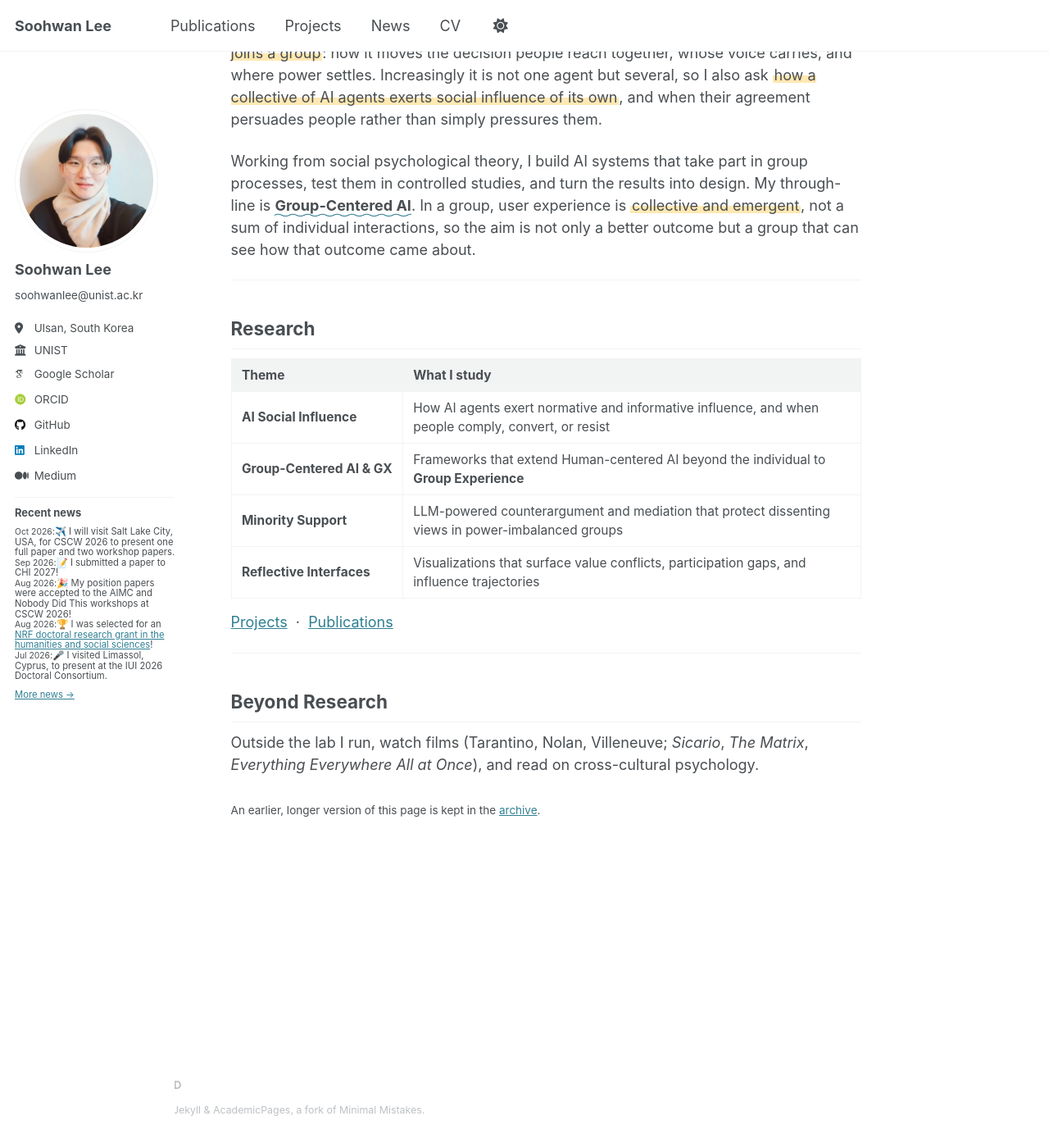
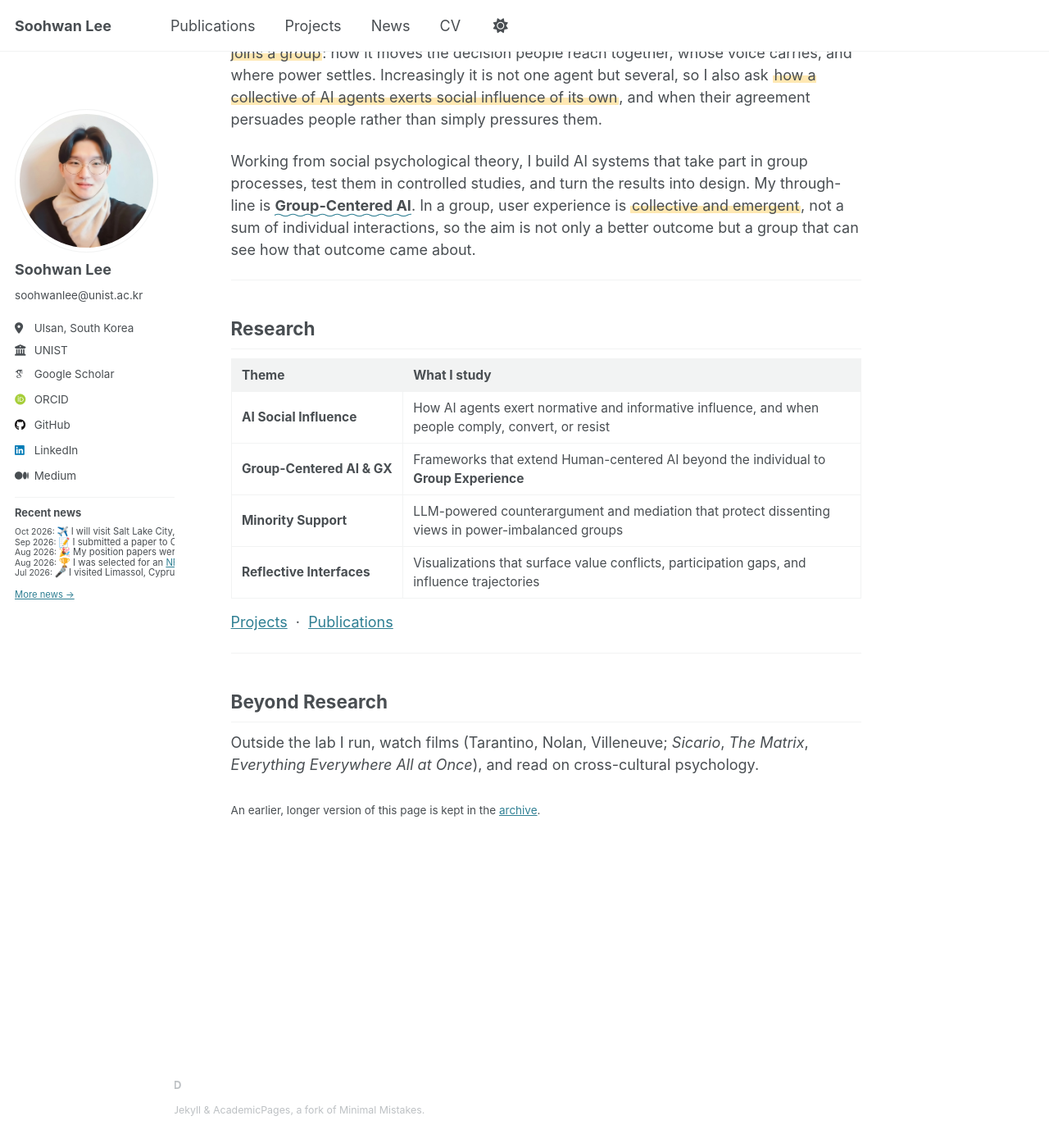
Before and after one commit to Soohwan-Lee/soohwan-lee.github.io, a Jekyll site: the page built from _pages/about.md, in a window 1280 px wide and 1400 px high, scrolled down 368 px. Shown: the whole window at 82% size. Built offline with Jekyll 4.4.1, drawn with Linux system fonts in a browser that asks for light colours; some web fonts are replaced.

Commit message:
fix(news): keep each recent update on a single scrollable line

```diff
--- a/_includes/news-sidebar.html
+++ b/_includes/news-sidebar.html
@@ -2,10 +2,10 @@
 <section class="sidebar-news" aria-labelledby="sidebar-news-title">
   <h2 id="sidebar-news-title">Recent news</h2>
   {% if recent_news.size > 0 %}
-    <ul class="sidebar-news__list">
+    <ul class="sidebar-news__list" tabindex="0" aria-label="Recent news, scroll horizontally to read full updates">
       {% for item in recent_news limit:5 %}
         <li>
-          <time datetime="{{ item.date | date: '%Y-%m-%d' }}">{% if item.date_precision == 'month' %}{{ item.date | date: '%b %Y' }}{% else %}{{ item.date | date: '%d %b %Y' }}{% endif %}</time>:
+          <time datetime="{{ item.date | date: '%Y-%m-%d' }}">{% if item.date_precision == 'month' %}{{ item.date | date: '%b %Y' }}{% else %}{{ item.date | date: '%d %b %Y' }}{% endif %}:</time>
           <div class="sidebar-news__text">{{ item.content | markdownify }}</div>
         </li>
       {% endfor %}
--- a/_sass/layout/_news.scss
+++ b/_sass/layout/_news.scss
@@ -14,8 +14,14 @@
     margin: 0;
     padding: 0;
     list-style: none;
+    overflow-x: auto;
+    padding-bottom: 0.25rem;
 
     li {
+      display: flex;
+      align-items: baseline;
+      gap: 0.25em;
+      white-space: nowrap;
       margin: 0;
       font-size: 0.625rem;
       line-height: 1.12;
@@ -23,6 +29,7 @@
   }
 
   time {
+    flex: 0 0 auto;
     display: inline;
     margin: 0;
     font-size: 0.575rem;
@@ -30,6 +37,7 @@
   }
 
   &__text {
+    flex: 0 0 auto;
     display: inline;
   }
 
```
